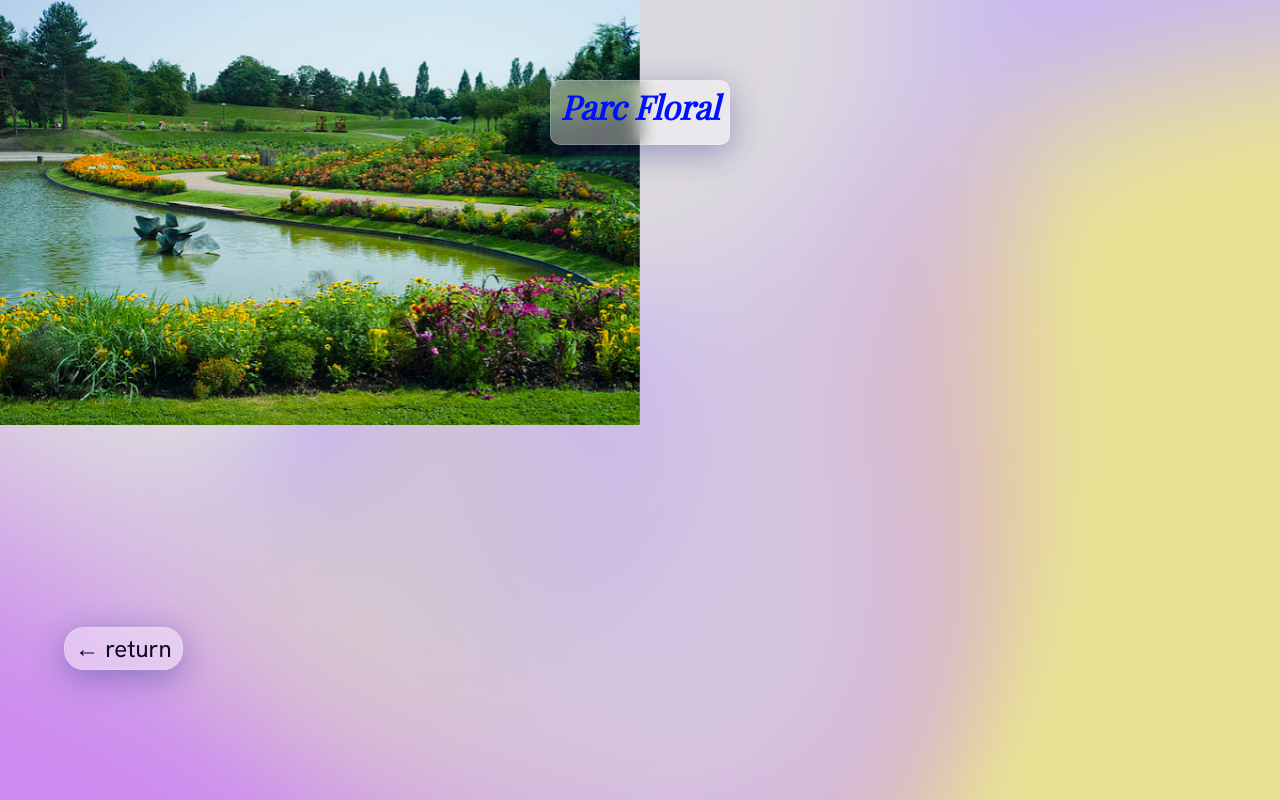
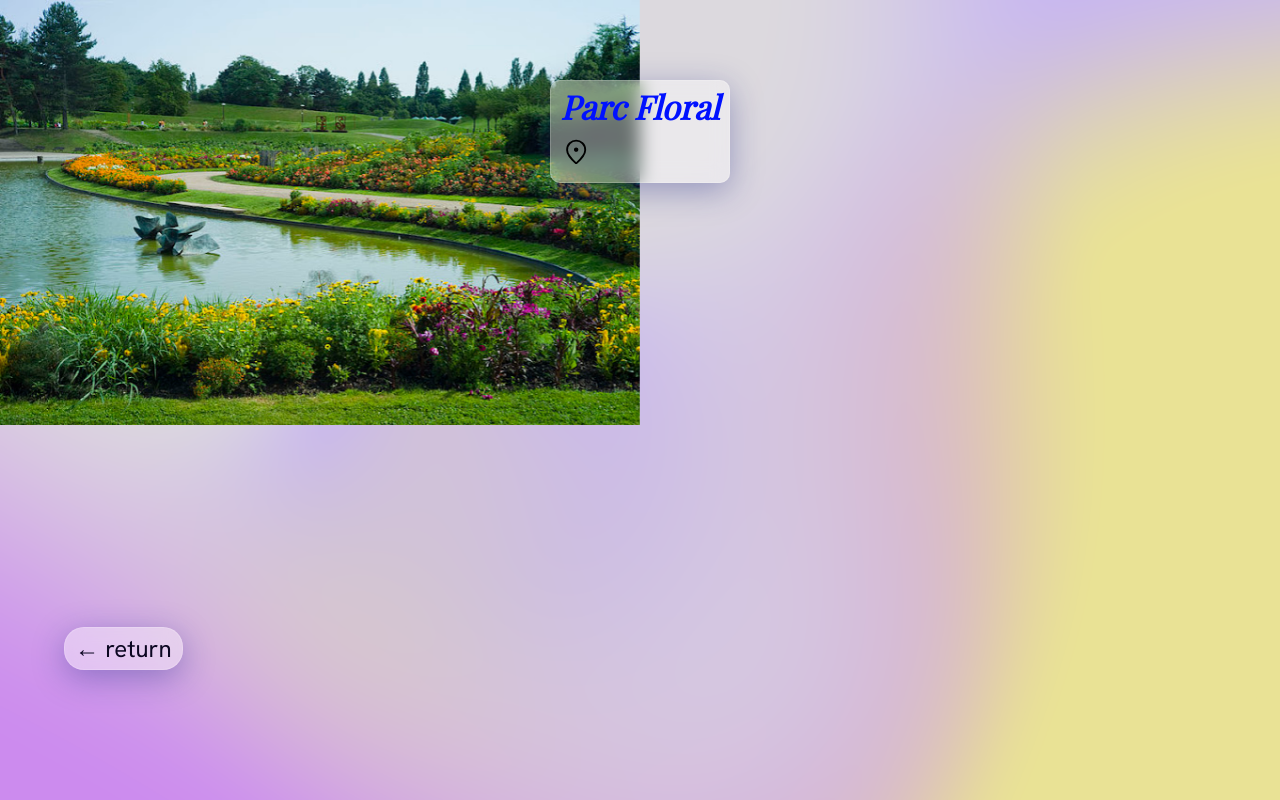
Before and after one commit to Kmetho/my-app, a Next.js app: page /bars/10 in a window 1280 px wide. Built offline with nearby package versions, Linux system fonts and the light colour scheme; a web font is replaced by a local one.

Commit message:
Update BigCard.js

```diff
--- a/components/BigCard.js
+++ b/components/BigCard.js
@@ -17,7 +17,17 @@ const BigCard = (props) => {
 
         <div className={styles.bigCard + " glass"}>
           <h3 className={styles.name}>{props.name}</h3>
-          <p className={styles.address}>{props.address}</p>
+          <p className={styles.address}>
+            <svg
+              xmlns="http://www.w3.org/2000/svg"
+              height="30"
+              viewBox="-5 -5 960 960"
+              width="30"
+            >
+              <path d="M480.089 566Q509 566 529.5 545.411q20.5-20.588 20.5-49.5Q550 467 529.411 446.5q-20.588-20.5-49.5-20.5Q451 426 430.5 446.589q-20.5 20.588-20.5 49.5Q410 525 430.589 545.5q20.588 20.5 49.5 20.5ZM480 897q133-121 196.5-219.5T740 504q0-117.79-75.292-192.895Q589.417 236 480 236t-184.708 75.105Q220 386.21 220 504q0 75 65 173.5T480 897Zm0 79Q319 839 239.5 721.5T160 504q0-150 96.5-239T480 176q127 0 223.5 89T800 504q0 100-79.5 217.5T480 976Zm0-472Z" />
+            </svg>{" "}
+            {props.address}
+          </p>
         </div>
       </div>
       <Link href="/">
```
